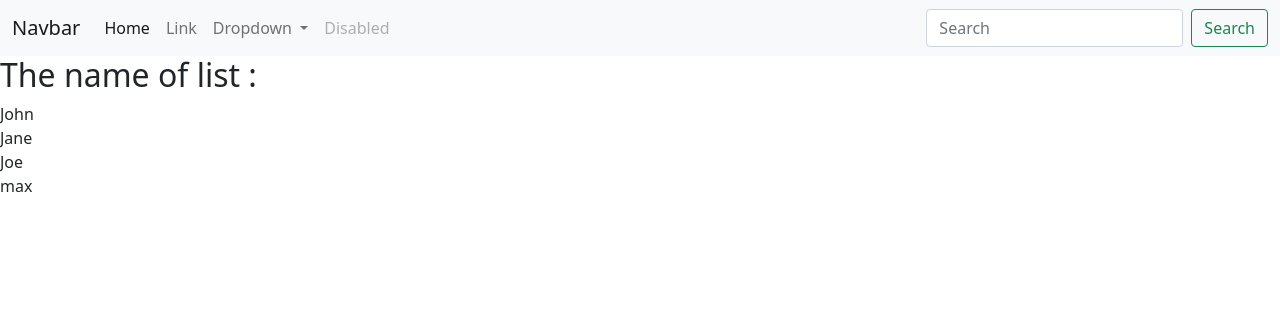
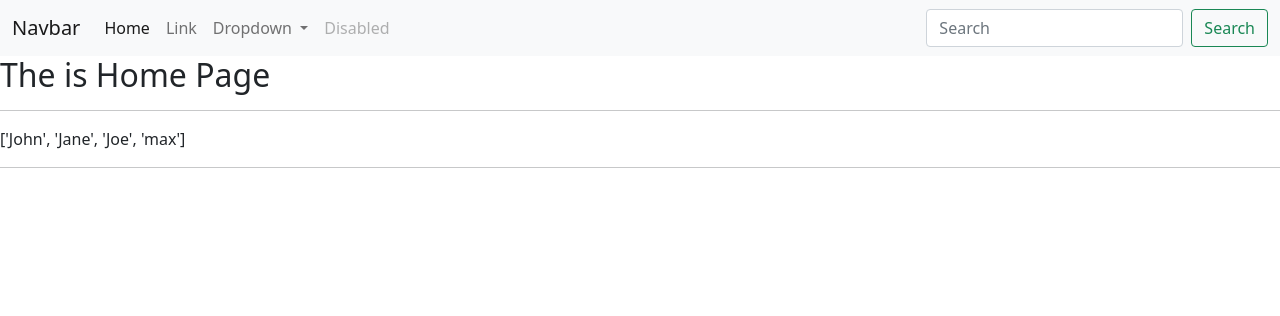
Before and after one commit to cavidparker/Django_advance, a Django app: page /home/ in a window 1280 px wide. Shown: the top 316 px of the page. Run offline with Django 3.2, Linux system fonts and the light colour scheme.

Commit message:
added template view

```diff
--- a/firstproject/urls.py
+++ b/firstproject/urls.py
@@ -15,7 +15,7 @@ Including another URLconf
 """
 from django.contrib import admin
 from django.urls import path, include
-from .views import home
+from .views import home, HomeView
 
 ## File restore
 from django.conf.urls.static import static
@@ -24,6 +24,7 @@ from django.conf import settings
 urlpatterns = [
     path('admin/', admin.site.urls),
     path('home/',home, name="home"),
+    path('', HomeView.as_view(), name = 'homeview'),
     # path('contact/',contact, name="contact"),
     path('tuition/', include('tuition.urls')),
 ] + static(settings.MEDIA_URL, document_root=settings.MEDIA_ROOT)
--- a/firstproject/views.py
+++ b/firstproject/views.py
@@ -24,6 +24,16 @@ def home(request):
 #         print(content)
 #         obj = Contact(name=name, phone=phone, content=content)
 #         obj.save()
+#     return render(request, 'contact.html')
 
 
-#     return render(request, 'contact.html')
+from django.views.generic import TemplateView
+
+class HomeView(TemplateView):
+    template_name = 'home.html'
+    def get_context_data(self, **kwargs):
+        context = super().get_context_data(**kwargs)
+        context['name'] = ['John', 'Jane', 'Joe', 'max']
+        context['msg'] = 'welcome to home page'
+
+        return context
--- a/templates/home.html
+++ b/templates/home.html
@@ -3,9 +3,10 @@
 
 {% block body %}
 
-<h2>The name of list :</h2>
-    {% for n in name %}
-    {{n}} <br>
-    {% endfor %}
+<h2>The is Home Page </h2>
+<hr>
 
-{% endblock %}
+
+{{name}}<hr>
+{{msg}}
+{% endblock body %}
```
